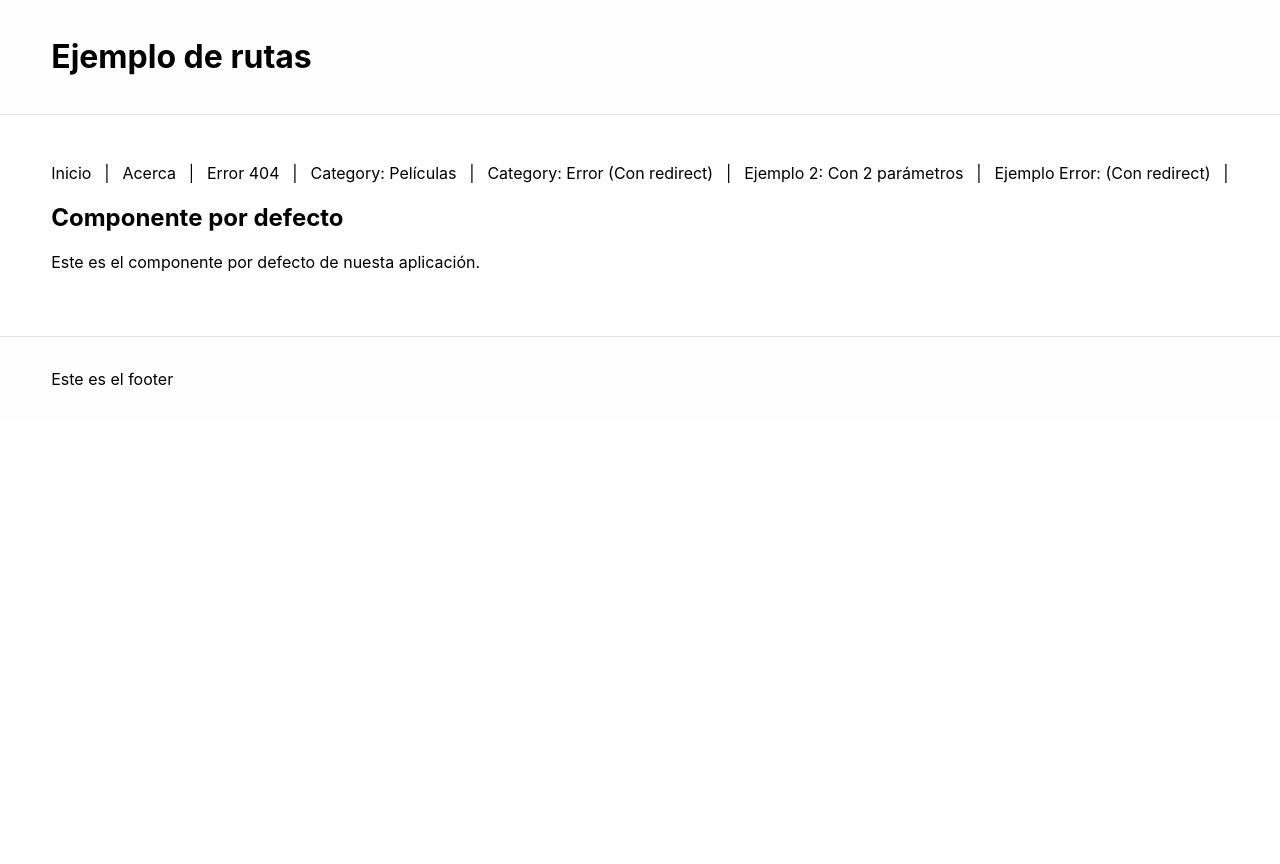
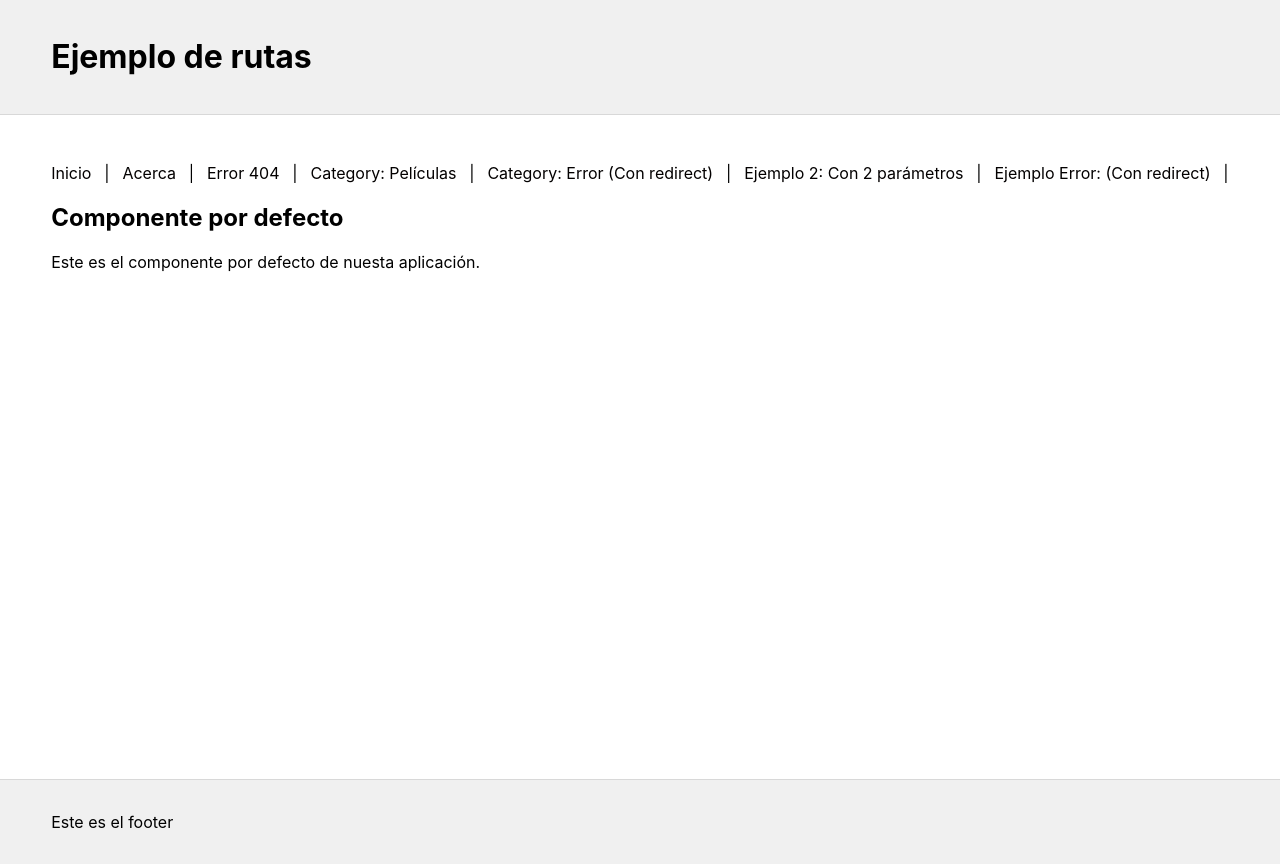
Before and after one commit to thevelop/reactrourer, a React (Create React App) app: page / in a window 1280 px wide. Before the commit the page ends 800 px from the top, so only its background shows below. Built offline with nearby package versions, Linux system fonts and the light colour scheme.

Commit message:
Cambio buttons a links

```diff
--- a/src/App.css
+++ b/src/App.css
@@ -1,7 +1,8 @@
-header, footer{background:#fefefe;padding:1em 4%;}
+*{box-sizing:border-box}
+header, footer{background:#f0f0f0;padding:1em 4%;min-height:10vh}
 header{border-bottom:1px solid rgba(0,0,0,0.1);margin-bottom:2em}
 footer{border-top:1px solid rgba(0,0,0,0.1);margin-top:2em}
-main{padding:1em 4%}
+main{padding:1em 4%;min-height:75vh}
 
 .menu{
   display: flex;
--- a/src/components/sample/Sample.js
+++ b/src/components/sample/Sample.js
@@ -1,5 +1,5 @@
 import React, {Component} from 'react'
-import {Redirect} from 'react-router-dom'
+import {Redirect, Link} from 'react-router-dom'
 import '../../App.css'
 
 
@@ -30,10 +30,10 @@ export default class Sample extends Component {
                 {id === 0 ? (
                     <Redirect to="/404"/>
                 ) : (
-                    <div>ID no es 0</div>
+                    <p>ID no es 0</p>
                 )
                 }
-                <button className="link-button" onClick={this.goBack}>Volver al inicio</button>
+                <Link className="link-button" onClick={this.goBack}>Volver al inicio</Link>
           </>
         )
     }
```
